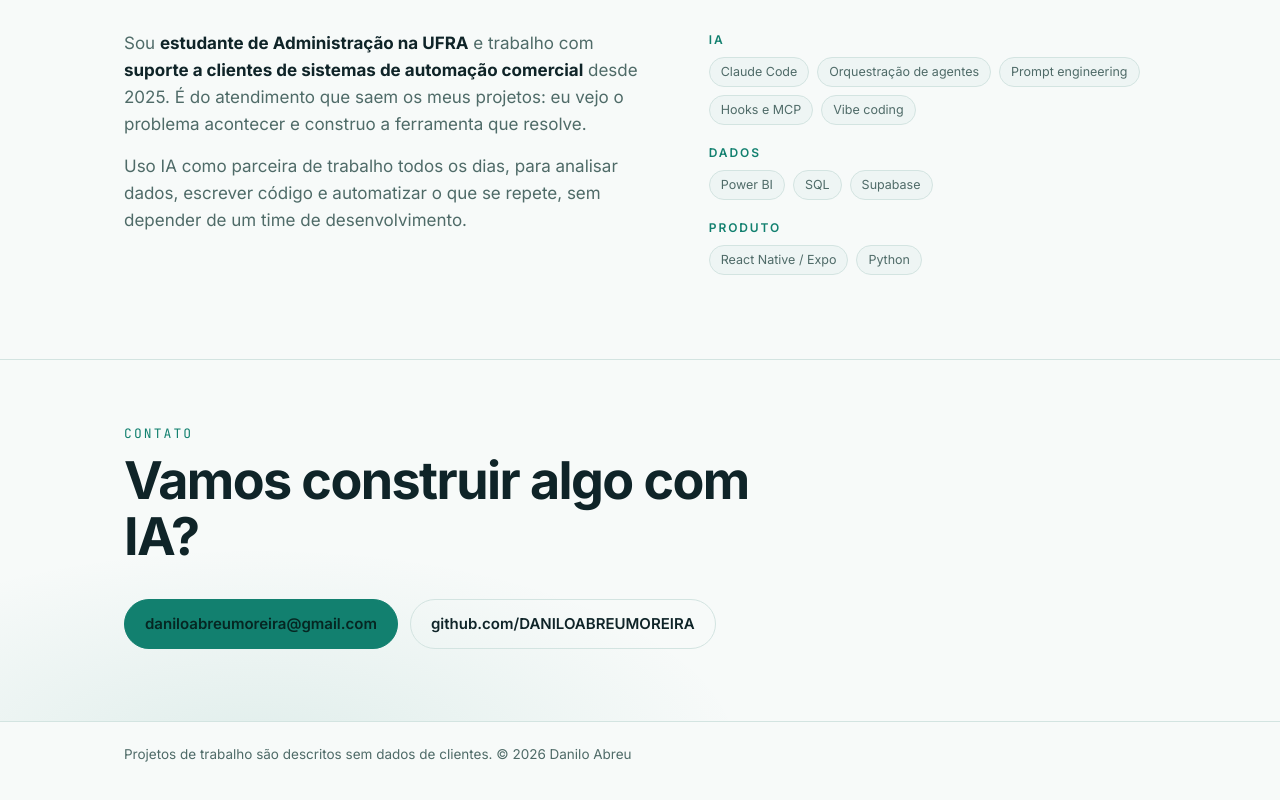
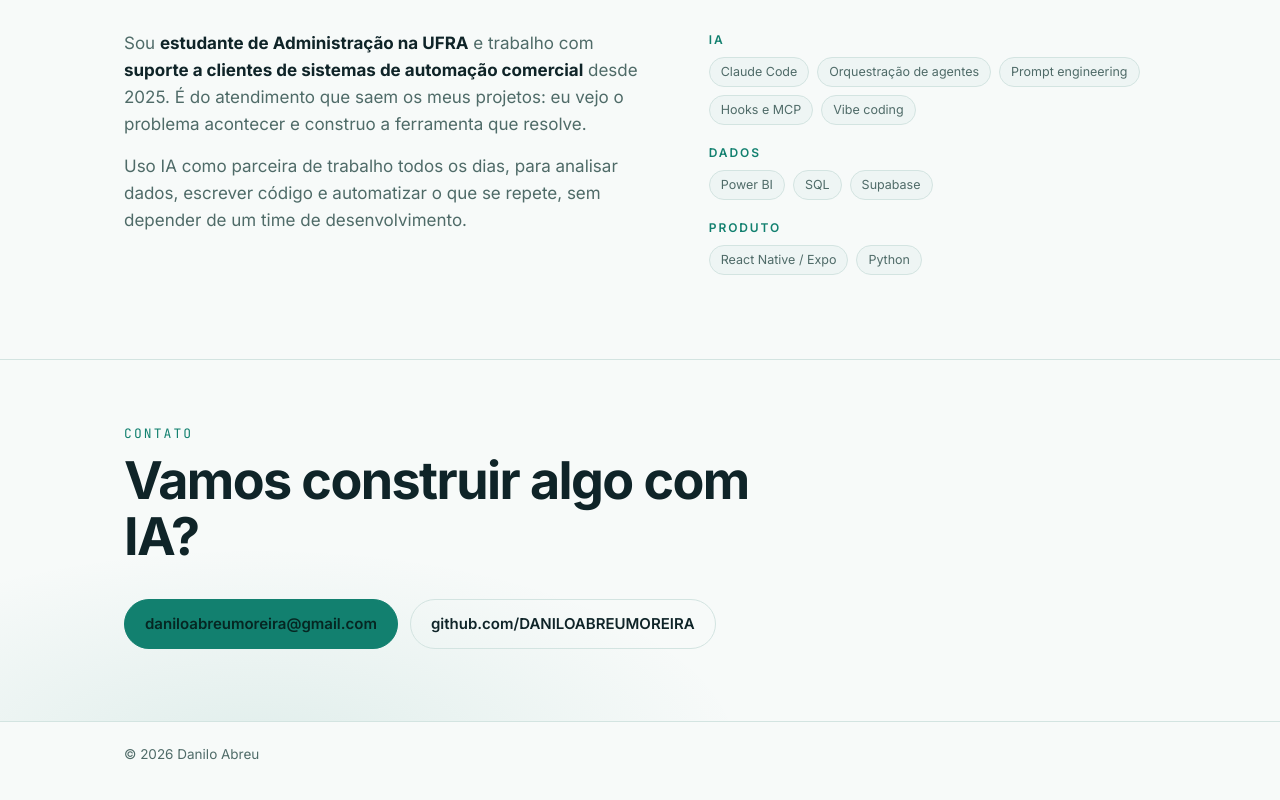
Before and after one commit to DANILOABREUMOREIRA/portfolio, a plain HTML site: page index.html in a window 1280 px wide. Shown: the part 2847-3647 px from the top of the page. Drawn offline with Linux system fonts and the light colour scheme.

Commit message:
Remove frase do rodape

```diff
--- a/index.html
+++ b/index.html
@@ -249,7 +249,7 @@
 </div>
 
 <footer>
-  <div class="wrap">Projetos de trabalho são descritos sem dados de clientes. © 2026 Danilo Abreu</div>
+  <div class="wrap">© 2026 Danilo Abreu</div>
 </footer>
 
 </body>
```
